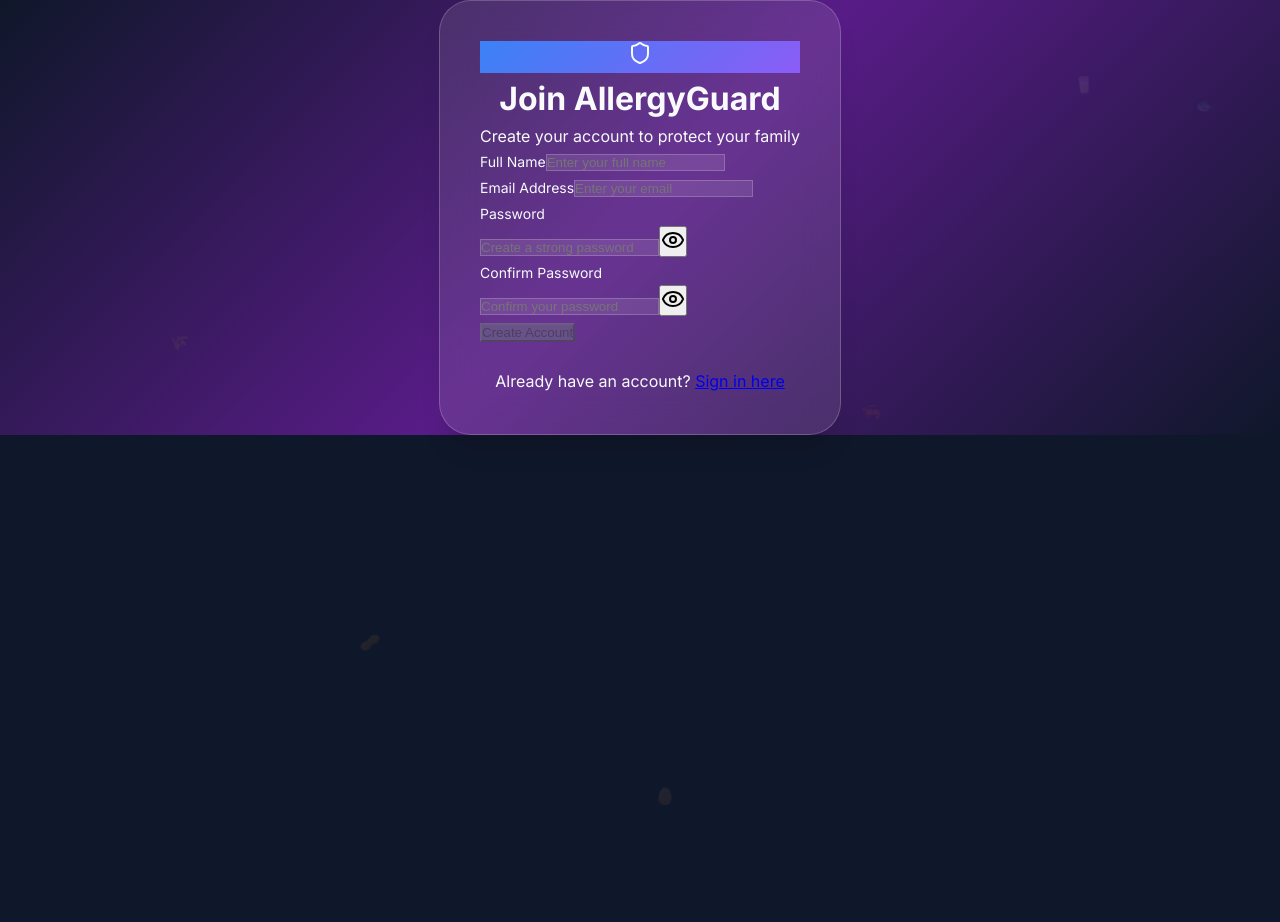
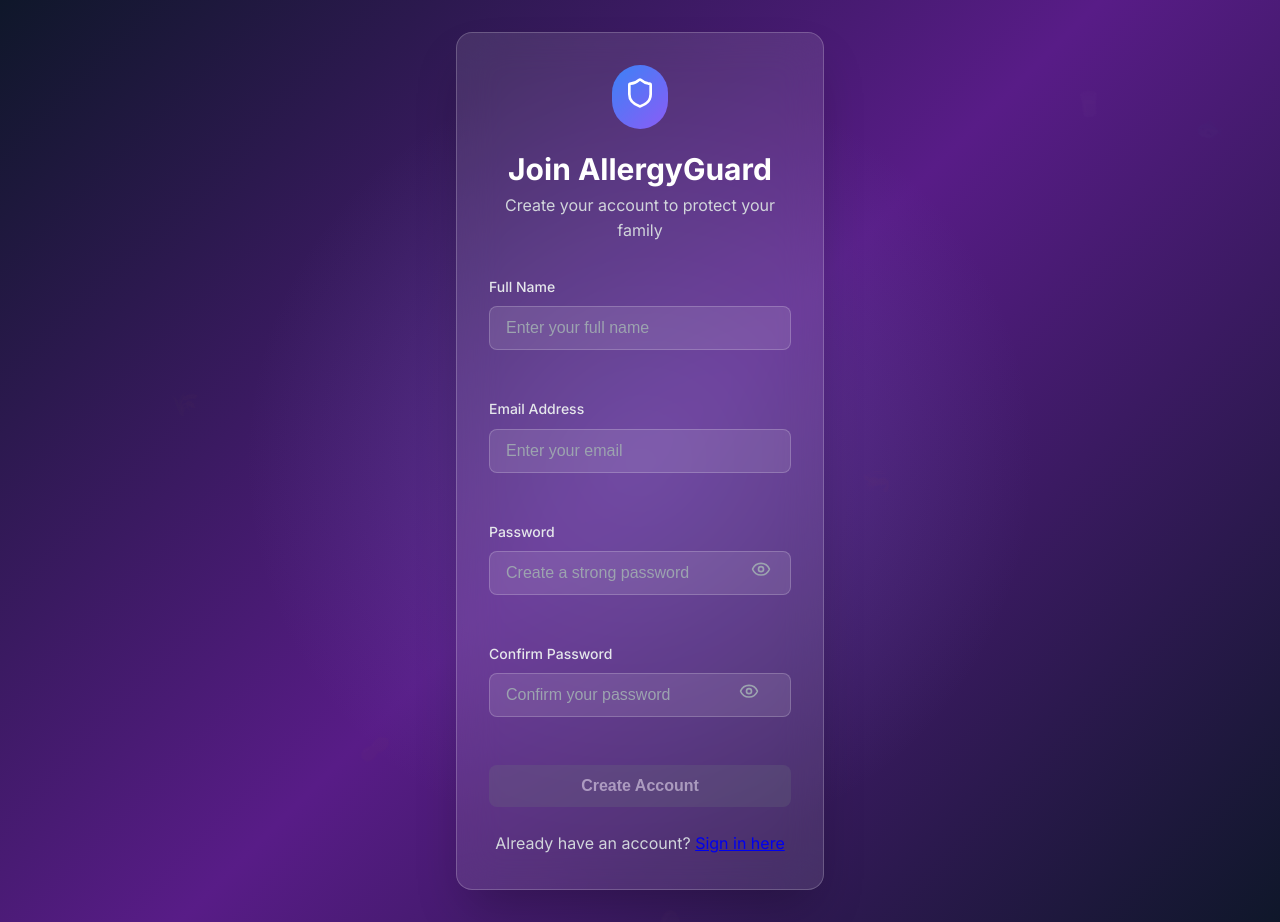
Before and after one commit to Sladed49er/allergyguard, a Next.js app: page /register in a window 1280 px wide. Before the commit the page ends 810 px from the top, so only its background shows below. Built offline with nearby package versions, Linux system fonts and the light colour scheme.

Commit message:
Rebuild registration page with pure CSS only - no Tailwind

```diff
--- a/app/register/page.tsx
+++ b/app/register/page.tsx
@@ -110,7 +110,7 @@ export default function RegisterPage() {
     setError('')
   }
 
-  // Floating allergen particles (same as login)
+  // Floating allergen particles
   const allergenParticles = [
     { icon: '🌾', delay: '0s', duration: '8s' },
     { icon: '🥛', delay: '1s', duration: '10s' },
@@ -123,13 +123,30 @@ export default function RegisterPage() {
   return (
     <>
       <style jsx>{`
-        .glass-card {
-          background: rgba(255, 255, 255, 0.1);
-          backdrop-filter: blur(20px);
-          -webkit-backdrop-filter: blur(20px);
+        .page-container {
+          min-height: 100vh;
+          display: flex;
+          align-items: center;
+          justify-content: center;
+          position: relative;
+          overflow: hidden;
+          background: linear-gradient(135deg, #0f172a 0%, #581c87 50%, #0f172a 100%);
+        }
+
+        .background-overlay {
+          position: absolute;
+          top: 0;
+          left: 0;
+          right: 0;
+          bottom: 0;
+          background: radial-gradient(circle at 50% 50%, rgba(120,119,198,0.3), transparent 50%);
         }
 
         .floating-particle {
+          position: absolute;
+          font-size: 1.5rem;
+          opacity: 0.2;
+          pointer-events: none;
           animation: float 8s ease-in-out infinite;
         }
 
@@ -139,24 +156,270 @@ export default function RegisterPage() {
           50% { transform: translateY(-10px) rotate(-5deg); }
           75% { transform: translateY(-30px) rotate(3deg); }
         }
+
+        .form-container {
+          position: relative;
+          z-index: 10;
+          width: 100%;
+          max-width: 400px;
+          margin: 0 auto;
+          padding: 0 1rem;
+        }
+
+        .glass-card {
+          background: rgba(255, 255, 255, 0.1);
+          backdrop-filter: blur(20px);
+          -webkit-backdrop-filter: blur(20px);
+          padding: 2rem;
+          border-radius: 1rem;
+          border: 1px solid rgba(255, 255, 255, 0.2);
+          box-shadow: 0 25px 50px -12px rgba(0, 0, 0, 0.25);
+        }
+
+        .header {
+          text-align: center;
+          margin-bottom: 2rem;
+        }
+
+        .icon-container {
+          display: flex;
+          justify-content: center;
+          margin-bottom: 1rem;
+        }
+
+        .icon-circle {
+          padding: 0.75rem;
+          border-radius: 9999px;
+          background: linear-gradient(135deg, #3b82f6, #8b5cf6);
+        }
+
+        .title {
+          font-size: 1.875rem;
+          font-weight: bold;
+          color: white;
+          margin-bottom: 0.5rem;
+          margin: 0;
+        }
+
+        .subtitle {
+          color: #d1d5db;
+          margin: 0;
+        }
+
+        .form {
+          display: flex;
+          flex-direction: column;
+          gap: 1.5rem;
+        }
+
+        .form-group {
+          display: flex;
+          flex-direction: column;
+          gap: 0.5rem;
+        }
+
+        .label {
+          font-size: 0.875rem;
+          font-weight: 500;
+          color: #e5e7eb;
+        }
+
+        .input {
+          width: 100%;
+          padding: 0.75rem 1rem;
+          background: rgba(255, 255, 255, 0.1);
+          border: 1px solid rgba(255, 255, 255, 0.2);
+          border-radius: 0.5rem;
+          color: white;
+          font-size: 1rem;
+          transition: all 0.2s;
+          box-sizing: border-box;
+        }
+
+        .input::placeholder {
+          color: #9ca3af;
+        }
+
+        .input:focus {
+          outline: none;
+          border-color: #3b82f6;
+          box-shadow: 0 0 0 2px rgba(59, 130, 246, 0.5);
+        }
+
+        .input-container {
+          position: relative;
+        }
+
+        .input-with-icon {
+          padding-right: 3rem;
+        }
+
+        .input-icon {
+          position: absolute;
+          right: 0.75rem;
+          top: 50%;
+          transform: translateY(-50%);
+          color: #9ca3af;
+          cursor: pointer;
+          transition: color 0.2s;
+        }
+
+        .input-icon:hover {
+          color: white;
+        }
+
+        .password-strength {
+          display: flex;
+          flex-direction: column;
+          gap: 0.5rem;
+        }
+
+        .strength-bar-container {
+          display: flex;
+          align-items: center;
+          gap: 0.5rem;
+        }
+
+        .strength-bar {
+          flex: 1;
+          height: 0.5rem;
+          background: #374151;
+          border-radius: 9999px;
+        }
+
+        .strength-fill {
+          height: 100%;
+          border-radius: 9999px;
+          transition: all 0.3s;
+        }
+
+        .strength-text {
+          font-size: 0.75rem;
+          font-weight: 500;
+        }
+
+        .strength-feedback {
+          font-size: 0.75rem;
+          color: #9ca3af;
+        }
+
+        .confirm-input {
+          padding-right: 5rem;
+        }
+
+        .confirm-icons {
+          position: absolute;
+          right: 0.75rem;
+          top: 50%;
+          transform: translateY(-50%);
+          display: flex;
+          align-items: center;
+          gap: 0.5rem;
+        }
+
+        .match-icon {
+          color: #22c55e;
+        }
+
+        .no-match-icon {
+          color: #ef4444;
+        }
+
+        .error-message {
+          padding: 0.75rem;
+          background: rgba(239, 68, 68, 0.2);
+          border: 1px solid rgba(239, 68, 68, 0.5);
+          border-radius: 0.5rem;
+          color: #fecaca;
+          font-size: 0.875rem;
+        }
+
+        .submit-button {
+          width: 100%;
+          padding: 0.75rem 1rem;
+          background: linear-gradient(135deg, #3b82f6, #8b5cf6);
+          color: white;
+          font-weight: 600;
+          border: none;
+          border-radius: 0.5rem;
+          cursor: pointer;
+          transition: all 0.2s;
+          display: flex;
+          align-items: center;
+          justify-content: center;
+          gap: 0.5rem;
+          font-size: 1rem;
+        }
+
+        .submit-button:hover:not(:disabled) {
+          background: linear-gradient(135deg, #2563eb, #7c3aed);
+          transform: scale(1.02);
+        }
+
+        .submit-button:disabled {
+          opacity: 0.5;
+          cursor: not-allowed;
+          background: rgba(107, 114, 128, 0.5);
+          transform: none;
+        }
+
+        .spinner {
+          width: 1.25rem;
+          height: 1.25rem;
+          border: 2px solid transparent;
+          border-top: 2px solid white;
+          border-radius: 50%;
+          animation: spin 1s linear infinite;
+        }
+
+        @keyframes spin {
+          0% { transform: rotate(0deg); }
+          100% { transform: rotate(360deg); }
+        }
+
+        .footer {
+          margin-top: 1.5rem;
+          text-align: center;
+        }
+
+        .footer-text {
+          color: #d1d5db;
+          margin: 0;
+        }
+
+        .footer-link {
+          color: #60a5fa;
+          text-decoration: none;
+          font-weight: 500;
+          transition: color 0.2s;
+        }
+
+        .footer-link:hover {
+          color: #93c5fd;
+        }
+
+        .validation-error {
+          font-size: 0.75rem;
+          color: #fca5a5;
+        }
+
+        .input-success {
+          border-color: #22c55e;
+        }
+
+        .input-error {
+          border-color: #ef4444;
+        }
       `}</style>
 
-      <div className="min-h-screen flex items-center justify-center relative overflow-hidden" style={{
-        background: 'linear-gradient(135deg, #0f172a 0%, #581c87 50%, #0f172a 100%)',
-        display: 'flex',
-        alignItems: 'center',
-        justifyContent: 'center'
-      }}>
-        {/* Animated Background Overlay */}
-        <div className="absolute inset-0" style={{
-          background: 'radial-gradient(circle at 50% 50%, rgba(120,119,198,0.3), transparent 50%)'
-        }} />
+      <div className="page-container">
+        <div className="background-overlay" />
 
         {/* Floating Allergen Particles */}
         {allergenParticles.map((particle, index) => (
           <div
             key={index}
-            className="absolute text-2xl opacity-20 pointer-events-none floating-particle"
+            className="floating-particle"
             style={{
               left: `${Math.random() * 100}%`,
               top: `${Math.random() * 100}%`,
@@ -168,36 +431,24 @@ export default function RegisterPage() {
           </div>
         ))}
 
-        {/* Registration Form */}
-        <div className="relative z-10 w-full max-w-md mx-auto px-4">
-          <div className="glass-card p-8 rounded-2xl shadow-2xl" style={{
-            border: '1px solid rgba(255, 255, 255, 0.2)',
-            margin: '0 auto'
-          }}>
+        <div className="form-container">
+          <div className="glass-card">
             {/* Header */}
-            <div className="text-center mb-8">
-              <div className="flex justify-center mb-4">
-                <div className="p-3 rounded-full" style={{
-                  background: 'linear-gradient(135deg, #3b82f6, #8b5cf6)'
-                }}>
-                  <Shield className="h-8 w-8 text-white" />
+            <div className="header">
+              <div className="icon-container">
+                <div className="icon-circle">
+                  <Shield size={32} color="white" />
                 </div>
               </div>
-              <h1 className="text-3xl font-bold text-white mb-2">
-                Join AllergyGuard
-              </h1>
-              <p className="text-gray-300">
-                Create your account to protect your family
-              </p>
+              <h1 className="title">Join AllergyGuard</h1>
+              <p className="subtitle">Create your account to protect your family</p>
             </div>
 
             {/* Registration Form */}
-            <form onSubmit={handleSubmit} className="space-y-6">
+            <form onSubmit={handleSubmit} className="form">
               {/* Name Field */}
-              <div className="space-y-2">
-                <label htmlFor="name" className="block text-sm font-medium text-gray-200">
-                  Full Name
-                </label>
+              <div className="form-group">
+                <label htmlFor="name" className="label">Full Name</label>
                 <input
                   id="name"
                   name="name"
@@ -205,20 +456,14 @@ export default function RegisterPage() {
                   required
                   value={formData.name}
                   onChange={handleChange}
-                  className="w-full px-4 py-3 rounded-lg text-white placeholder-gray-400 border transition-all duration-200"
-                  style={{
-                    background: 'rgba(255, 255, 255, 0.1)',
-                    border: '1px solid rgba(255, 255, 255, 0.2)',
-                  }}
+                  className="input"
                   placeholder="Enter your full name"
                 />
               </div>
 
               {/* Email Field */}
-              <div className="space-y-2">
-                <label htmlFor="email" className="block text-sm font-medium text-gray-200">
-                  Email Address
-                </label>
+              <div className="form-group">
+                <label htmlFor="email" className="label">Email Address</label>
                 <input
                   id="email"
                   name="email"
@@ -226,21 +471,15 @@ export default function RegisterPage() {
                   required
                   value={formData.email}
                   onChange={handleChange}
-                  className="w-full px-4 py-3 rounded-lg text-white placeholder-gray-400 border transition-all duration-200"
-                  style={{
-                    background: 'rgba(255, 255, 255, 0.1)',
-                    border: '1px solid rgba(255, 255, 255, 0.2)',
-                  }}
+                  className="input"
                   placeholder="Enter your email"
                 />
               </div>
 
               {/* Password Field */}
-              <div className="space-y-2">
-                <label htmlFor="password" className="block text-sm font-medium text-gray-200">
-                  Password
-                </label>
-                <div className="relative">
+              <div className="form-group">
+                <label htmlFor="password" className="label">Password</label>
+                <div className="input-container">
                   <input
                     id="password"
                     name="password"
@@ -248,36 +487,28 @@ export default function RegisterPage() {
                     required
                     value={formData.password}
                     onChange={handleChange}
-                    className="w-full px-4 py-3 pr-12 rounded-lg text-white placeholder-gray-400 border transition-all duration-200"
-                    style={{
-                      background: 'rgba(255, 255, 255, 0.1)',
-                      border: '1px solid rgba(255, 255, 255, 0.2)',
-                    }}
+                    className="input input-with-icon"
                     placeholder="Create a strong password"
                   />
-                  <button
-                    type="button"
-                    onClick={() => setShowPassword(!showPassword)}
-                    className="absolute right-3 top-1/2 transform -translate-y-1/2 text-gray-400 hover:text-white transition-colors duration-200"
-                  >
-                    {showPassword ? <EyeOff className="h-5 w-5" /> : <Eye className="h-5 w-5" />}
-                  </button>
+                  <div className="input-icon" onClick={() => setShowPassword(!showPassword)}>
+                    {showPassword ? <EyeOff size={20} /> : <Eye size={20} />}
+                  </div>
                 </div>
 
                 {/* Password Strength Indicator */}
                 {formData.password && (
-                  <div className="space-y-2">
-                    <div className="flex items-center space-x-2">
-                      <div className="flex-1 bg-gray-700 rounded-full h-2">
+                  <div className="password-strength">
+                    <div className="strength-bar-container">
+                      <div className="strength-bar">
                         <div
-                          className="h-2 rounded-full transition-all duration-300"
+                          className="strength-fill"
                           style={{
                             width: `${(passwordStrength.score / 5) * 100}%`,
                             backgroundColor: passwordStrength.color,
                           }}
                         />
                       </div>
-                      <span className="text-xs font-medium" style={{ color: passwordStrength.color }}>
+                      <span className="strength-text" style={{ color: passwordStrength.color }}>
                         {passwordStrength.score === 0 && 'Very Weak'}
                         {passwordStrength.score === 1 && 'Weak'}
                         {passwordStrength.score === 2 && 'Fair'}
@@ -287,7 +518,7 @@ export default function RegisterPage() {
                       </span>
                     </div>
                     {passwordStrength.feedback.length > 0 && (
-                      <div className="text-xs text-gray-400">
+                      <div className="strength-feedback">
                         Missing: {passwordStrength.feedback.join(', ')}
                       </div>
                     )}
@@ -296,11 +527,9 @@ export default function RegisterPage() {
               </div>
 
               {/* Confirm Password Field */}
-              <div className="space-y-2">
-                <label htmlFor="confirmPassword" className="block text-sm font-medium text-gray-200">
-                  Confirm Password
-                </label>
-                <div className="relative">
+              <div className="form-group">
+                <label htmlFor="confirmPassword" className="label">Confirm Password</label>
+                <div className="input-container">
                   <input
                     id="confirmPassword"
                     name="confirmPassword"
@@ -308,63 +537,49 @@ export default function RegisterPage() {
                     required
                     value={formData.confirmPassword}
                     onChange={handleChange}
-                    className="w-full px-4 py-3 pr-12 rounded-lg text-white placeholder-gray-400 border transition-all duration-200"
-                    style={{
-                      background: 'rgba(255, 255, 255, 0.1)',
-                      border: formData.confirmPassword
+                    className={`input confirm-input ${
+                      formData.confirmPassword
                         ? passwordsMatch
-                          ? '1px solid #22c55e'
-                          : '1px solid #ef4444'
-                        : '1px solid rgba(255, 255, 255, 0.2)',
-                    }}
+                          ? 'input-success'
+                          : 'input-error'
+                        : ''
+                    }`}
                     placeholder="Confirm your password"
                   />
-                  <button
-                    type="button"
-                    onClick={() => setShowConfirmPassword(!showConfirmPassword)}
-                    className="absolute right-3 top-1/2 transform -translate-y-1/2 text-gray-400 hover:text-white transition-colors duration-200"
-                  >
-                    {showConfirmPassword ? <EyeOff className="h-5 w-5" /> : <Eye className="h-5 w-5" />}
-                  </button>
-                  {formData.confirmPassword && (
-                    <div className="absolute right-10 top-1/2 transform -translate-y-1/2">
-                      {passwordsMatch ? (
-                        <Check className="h-5 w-5 text-green-500" />
-                      ) : (
-                        <X className="h-5 w-5 text-red-500" />
-                      )}
+                  <div className="confirm-icons">
+                    {formData.confirmPassword && (
+                      <div>
+                        {passwordsMatch ? (
+                          <Check size={20} className="match-icon" />
+                        ) : (
+                          <X size={20} className="no-match-icon" />
+                        )}
+                      </div>
+                    )}
+                    <div className="input-icon" onClick={() => setShowConfirmPassword(!showConfirmPassword)}>
+                      {showConfirmPassword ? <EyeOff size={20} /> : <Eye size={20} />}
                     </div>
-                  )}
+                  </div>
                 </div>
                 {formData.confirmPassword && !passwordsMatch && (
-                  <p className="text-xs text-red-400">Passwords do not match</p>
+                  <div className="validation-error">Passwords do not match</div>
                 )}
               </div>
 
               {/* Error Message */}
               {error && (
-                <div className="p-3 rounded-lg" style={{
-                  background: 'rgba(239, 68, 68, 0.2)',
-                  border: '1px solid rgba(239, 68, 68, 0.5)'
-                }}>
-                  <p className="text-red-200 text-sm">{error}</p>
-                </div>
+                <div className="error-message">{error}</div>
               )}
 
               {/* Register Button */}
               <button
                 type="submit"
                 disabled={loading || !passwordsMatch || passwordStrength.score < 3}
-                className="w-full py-3 px-4 text-white font-semibold rounded-lg transition-all duration-200 transform hover:scale-105 disabled:opacity-50 disabled:cursor-not-allowed disabled:transform-none flex items-center justify-center space-x-2"
-                style={{
-                  background: loading || !passwordsMatch || passwordStrength.score < 3
-                    ? 'rgba(107, 114, 128, 0.5)'
-                    : 'linear-gradient(135deg, #3b82f6, #8b5cf6)',
-                }}
+                className="submit-button"
               >
                 {loading ? (
                   <>
-                    <div className="animate-spin rounded-full h-5 w-5 border-b-2 border-white"></div>
+                    <div className="spinner"></div>
                     <span>Creating Account...</span>
                   </>
                 ) : (
@@ -373,14 +588,11 @@ export default function RegisterPage() {
               </button>
             </form>
 
-            {/* Sign In Link */}
-            <div className="mt-6 text-center">
-              <p className="text-gray-300">
+            {/* Footer */}
+            <div className="footer">
+              <p className="footer-text">
                 Already have an account?{' '}
-                <Link
-                  href="/login"
-                  className="text-blue-400 hover:text-blue-300 font-medium transition-colors duration-200"
-                >
+                <Link href="/login" className="footer-link">
                   Sign in here
                 </Link>
               </p>
```
